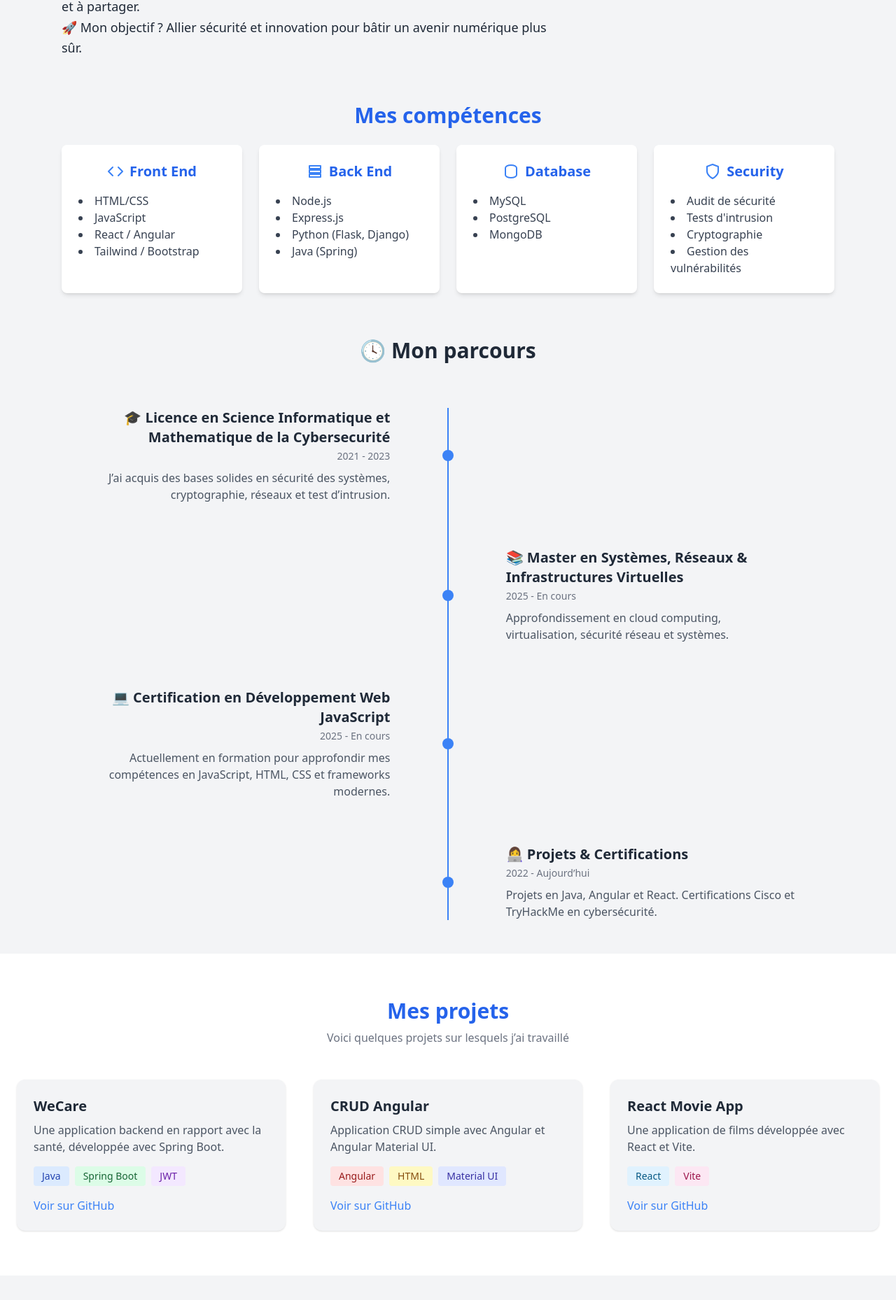
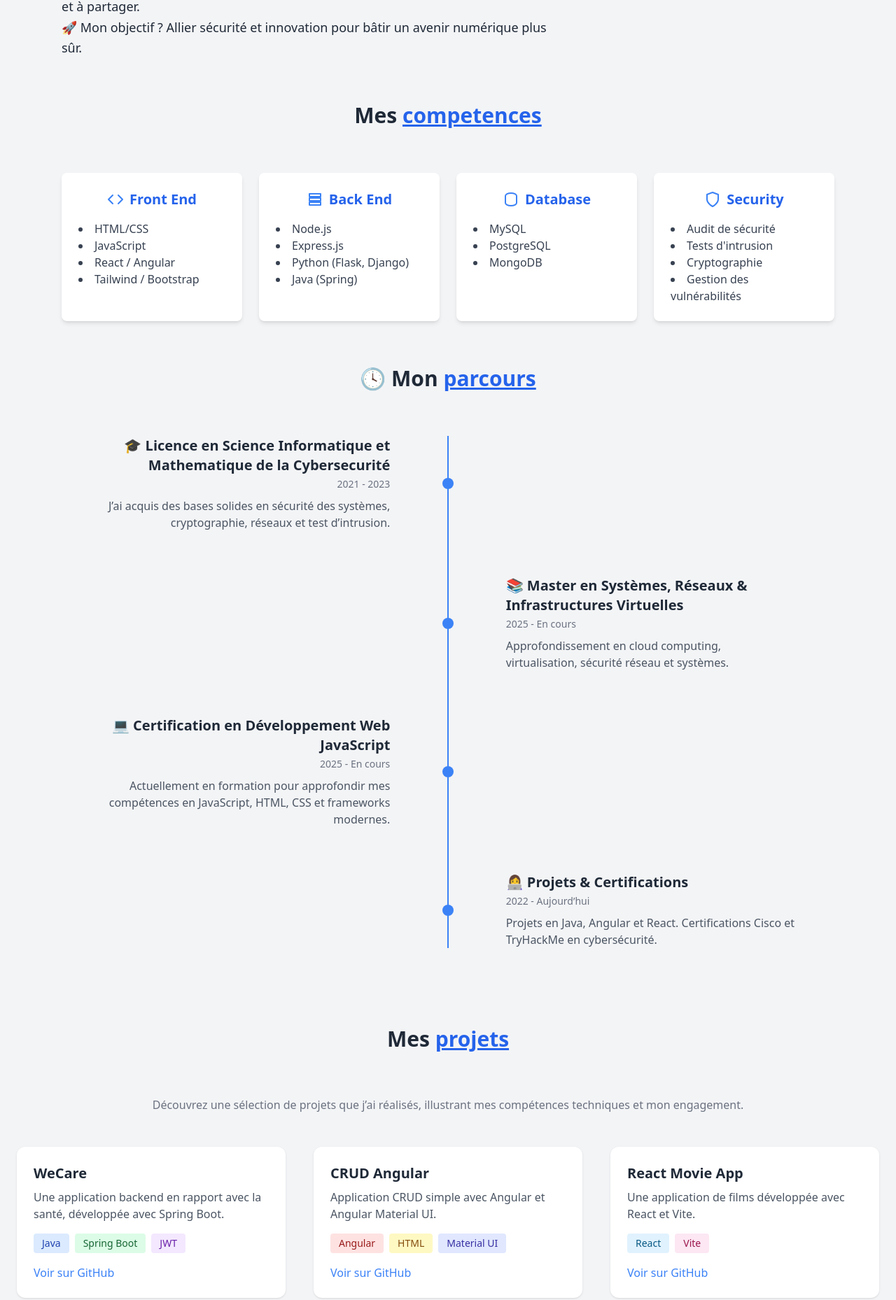
Before and after one commit to annaka02/Anoush.dev, a plain HTML site: page index.html in a window 1280 px wide. Shown: the part 912-2770 px from the top of the page at 70% size. Drawn offline with nearby package versions, Linux system fonts and the light colour scheme.

Commit message:
stydilisation

```diff
--- a/index.html
+++ b/index.html
@@ -102,7 +102,12 @@ Aujourd’hui, je construis ma carrière autour de deux piliers : créer des s
 
   <!-- Partie 2 : Mes compétences -->
  <div class="mb-16">
-  <h2 class="text-3xl font-bold mb-6 text-blue-600 text-center">Mes compétences</h2>
+   <h2 class="text-3xl font-bold text-center mb-16">
+  <span class="text-gray-800 dark:text-white">Mes </span>
+  <span class="text-blue-600 underline decoration-blue-600 transition-all duration-300 hover:decoration-4 hover:text-blue-700 dark:hover:text-blue-400">
+    competences
+  </span>
+</h2>
 
   <div class="grid grid-cols-1 md:grid-cols-4 gap-6">
 
@@ -173,7 +178,13 @@ Aujourd’hui, je construis ma carrière autour de deux piliers : créer des s
 </div>
 <!--parcours-->
   <div class="max-w-5xl mx-auto px-4">
-    <h2 class="text-3xl font-bold text-center text-gray-800 dark:text-white mb-16">🕓 Mon parcours</h2>
+   <h2 class="text-3xl font-bold text-center mb-16">
+  <span class="text-gray-800 dark:text-white">🕓 Mon </span>
+  <span class="text-blue-600 underline decoration-blue-600 transition-all duration-300 hover:decoration-4 hover:text-blue-700 dark:hover:text-blue-400">
+    parcours
+  </span>
+</h2>
+
     <div class="relative">
       <!-- ligne verticale centrale -->
       <div class="absolute left-1/2 transform -translate-x-1/2 h-full border-l-2 border-blue-500 dark:border-blue-400"></div>
@@ -251,16 +262,21 @@ Aujourd’hui, je construis ma carrière autour de deux piliers : créer des s
 
 
 <!--Sectien projets-->
-<section id="projets" class="bg-white dark:bg-gray-900 py-16">
+<section id="projets" class="dark:bg-gray-900 py-16">
   <div class="container px-6 mx-auto">
     <div class="text-center mb-12">
-      <h2 class="text-3xl font-bold text-blue-600 dark:text-white">Mes projets</h2>
-      <p class="text-gray-500 dark:text-gray-400 mt-2">Voici quelques projets sur lesquels j’ai travaillé</p>
+      <h2 class="text-3xl font-bold text-center mb-16">
+  <span class="text-gray-800 dark:text-white"> Mes </span>
+  <span class="text-blue-600 underline decoration-blue-600 transition-all duration-300 hover:decoration-4 hover:text-blue-700 dark:hover:text-blue-400">
+    projets
+  </span>
+</h2>
+      <p class="text-gray-500 dark:text-gray-400 mt-2">Découvrez une sélection de projets que j’ai réalisés, illustrant mes compétences techniques et mon engagement.</p>
     </div>
 
     <div class="grid grid-cols-1 md:grid-cols-2 lg:grid-cols-3 gap-10">
       <!-- Projet Java / Spring Boot -->
-      <div class="bg-gray-100 dark:bg-gray-800 p-6 rounded-xl shadow hover:shadow-lg transition duration-300">
+      <div class="bg-white dark:bg-gray-800 p-6 rounded-xl shadow hover:shadow-lg transition duration-300">
         <h3 class="text-xl font-semibold text-gray-800 dark:text-white">WeCare</h3>
         <p class="text-gray-600 dark:text-gray-400 mt-2">Une application backend en rapport avec la santé, développée avec Spring Boot.</p>
         <div class="flex flex-wrap gap-2 mt-4">
@@ -272,7 +288,7 @@ Aujourd’hui, je construis ma carrière autour de deux piliers : créer des s
       </div>
 
       <!-- Projet Angular -->
-      <div class="bg-gray-100 dark:bg-gray-800 p-6 rounded-xl shadow hover:shadow-lg transition duration-300">
+      <div class="bg-white dark:bg-gray-800 p-6 rounded-xl shadow hover:shadow-lg transition duration-300">
         <h3 class="text-xl font-semibold text-gray-800 dark:text-white">CRUD Angular</h3>
         <p class="text-gray-600 dark:text-gray-400 mt-2">Application CRUD simple avec Angular et Angular Material UI.</p>
         <div class="flex flex-wrap gap-2 mt-4">
@@ -284,7 +300,7 @@ Aujourd’hui, je construis ma carrière autour de deux piliers : créer des s
       </div>
 
       <!-- Projet React -->
-      <div class="bg-gray-100 dark:bg-gray-800 p-6 rounded-xl shadow hover:shadow-lg transition duration-300">
+      <div class="bg-white dark:bg-gray-800 p-6 rounded-xl shadow hover:shadow-lg transition duration-300">
         <h3 class="text-xl font-semibold text-gray-800 dark:text-white">React Movie App</h3>
         <p class="text-gray-600 dark:text-gray-400 mt-2">Une application de films développée avec React et Vite.</p>
         <div class="flex flex-wrap gap-2 mt-4">
@@ -299,7 +315,7 @@ Aujourd’hui, je construis ma carrière autour de deux piliers : créer des s
 
 </section>
 <!--Sectien Certifications-->
-<section id="certifications" class="bg-gray-100 dark:bg-gray-900 py-16">
+<section id="certifications" class="dark:bg-gray-900 py-16">
   <div class="max-w-6xl mx-auto px-6 text-center">
     <h2 class="text-3xl md:text-4xl font-bold text-blue-600 dark:text-blue-400 mb-4">Mes Certifications</h2>
     <p class="text-gray-600 dark:text-gray-300 mb-12 max-w-2xl mx-auto">Voici un aperçu de mes certifications en cybersécurité, réseau et analyse de menaces, obtenues via Cisco et TryHackMe.</p>
```
